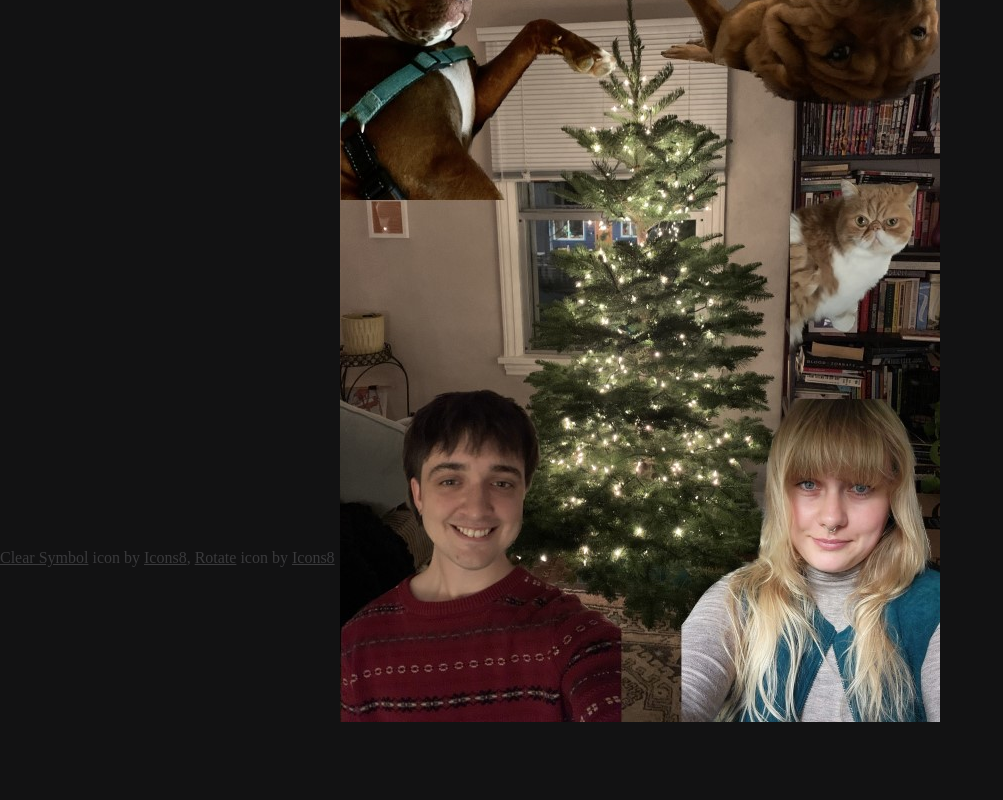
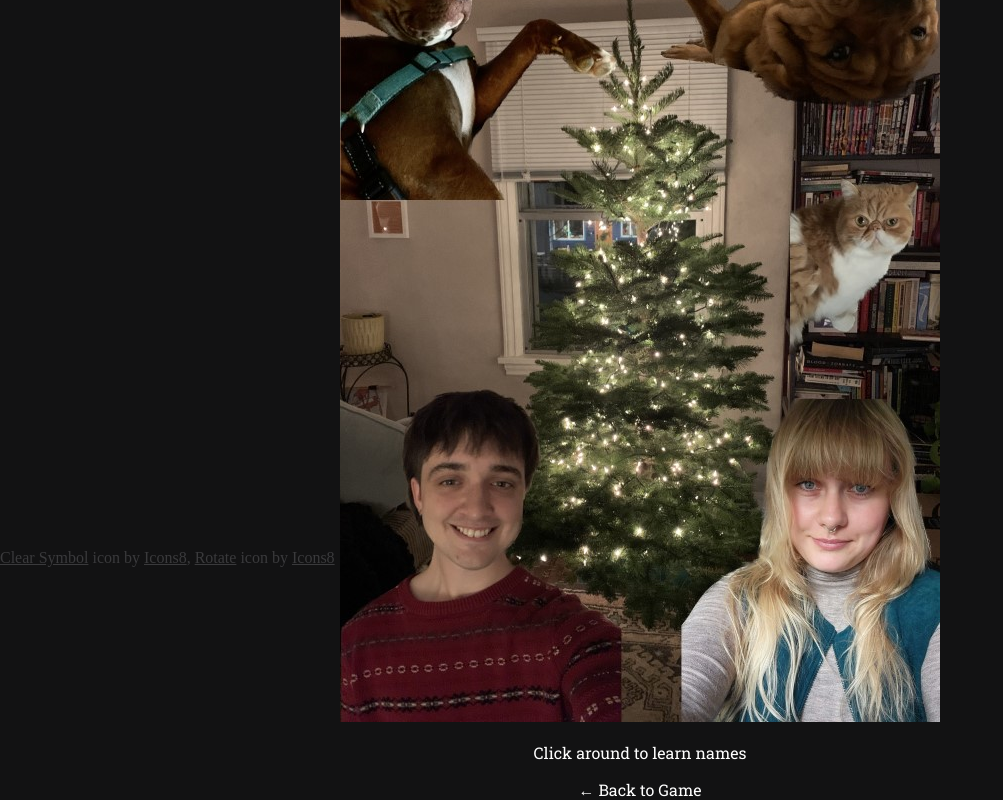
Before and after one commit to CalvinWallis/christmas-card-2022, an Angular app in the folder christmas-card-2022/: page /card in a window 1280 px wide. Shown: the part 229-1029 px from the top of the page, without its empty margins (0-1003 px from the left). Before the commit the page ends 955 px from the top, so only its background shows below. Built offline with nearby package versions, Linux system fonts and the light colour scheme; a web font is replaced by a local one.

Commit message:
style family blurbs, add back button

```diff
--- a/christmas-card-2022/src/app/pages/card/card.component.html
+++ b/christmas-card-2022/src/app/pages/card/card.component.html
@@ -40,6 +40,8 @@
   </svg>
 </figure>
 
+<div class="family">
+  <p *ngIf="clickedFam === ''">Click around to learn names</p>
   <p *ngIf="clickedFam === 'maureen'">Maureen</p>
   <p *ngIf="clickedFam === 'calvin'">Calvin</p>
   <p *ngIf="clickedFam === 'chief'">
@@ -51,3 +53,6 @@
   <p *ngIf="clickedFam === 'obi'">
     Oberon aka Obi is our cat... we think. He might also be an alien or a bug or a worm. No one can be certain.
   </p>
+</div>
+
+<a class="back" routerLink="/">	&#8592; Back to Game</a>
--- a/christmas-card-2022/src/app/pages/card/card.component.scss
+++ b/christmas-card-2022/src/app/pages/card/card.component.scss
@@ -25,6 +25,22 @@
   cursor: pointer;
 }
 
+.family {
+  display: flex;
+  justify-content: center;
+  padding: 0 .75rem;
+}
+
+.family p {
+  max-width: 700px;
+  text-align: center;
+}
+
+.back {
+  color: var(--color-font-primary);
+  text-decoration: none;
+}
+
 @media (max-width: #{$mobile-breakpoint}) {
   .title {
     font-size: 1.25rem;
```
Lines whose indentation alone changed are shown as unchanged.
